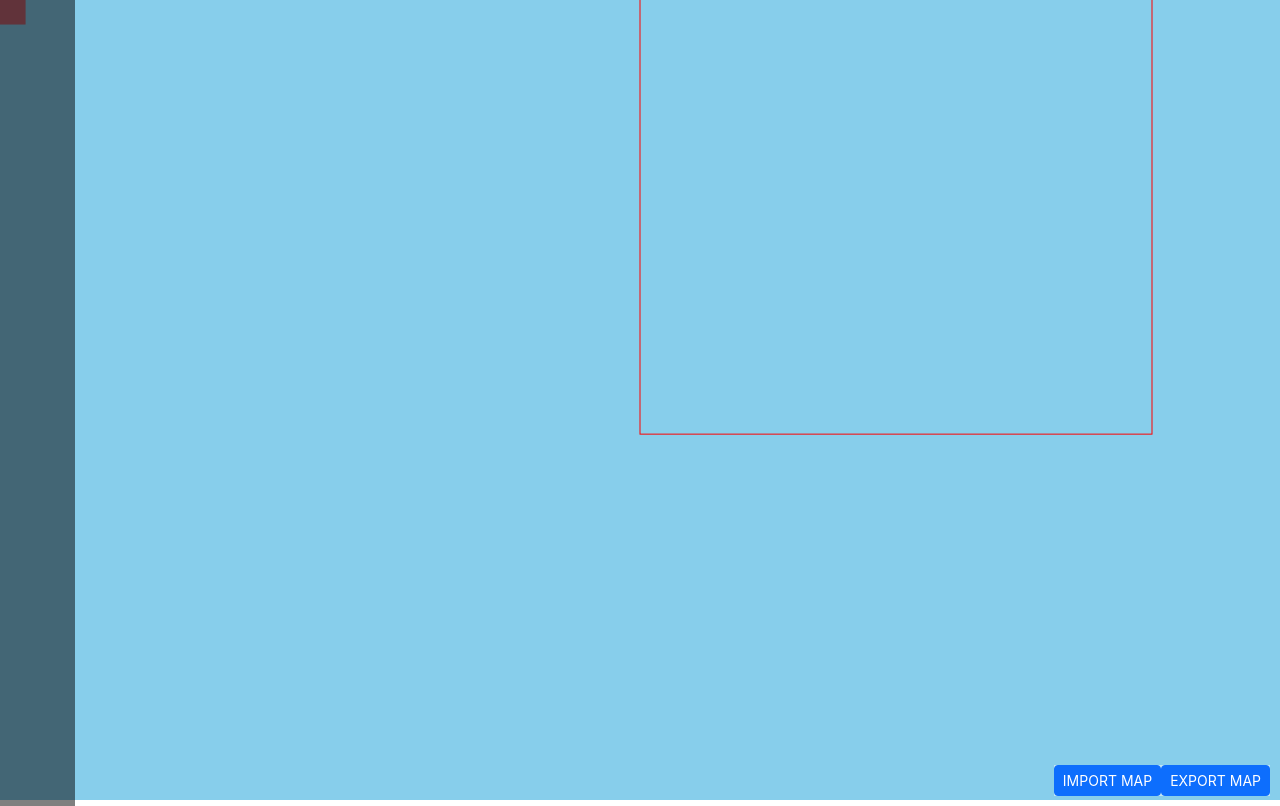
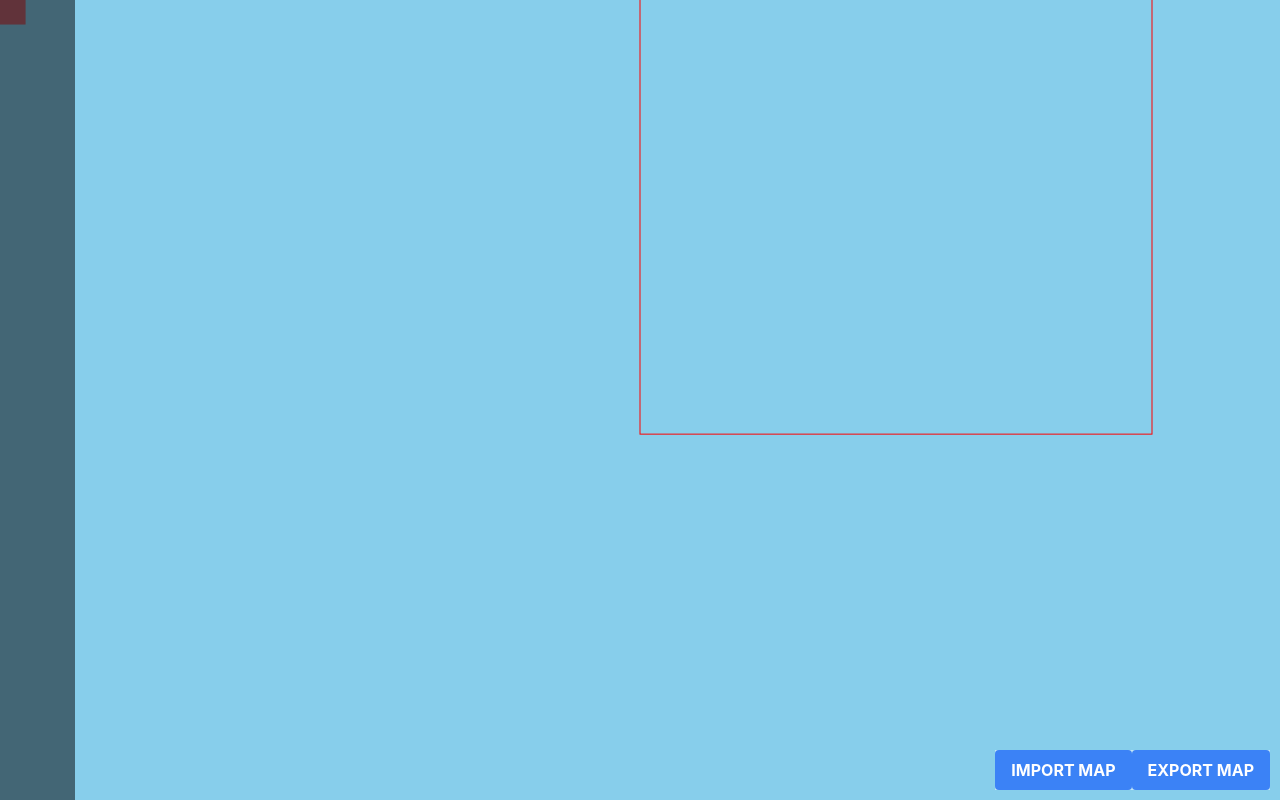
Before and after one commit to br-zhou/path-finder-react, a React (Create React App) app: page / in a window 1280 px wide. Built offline with nearby package versions, Linux system fonts and the light colour scheme.

Commit message:
replace bootstrap with tailwind

```diff
--- a/package.json
+++ b/package.json
@@ -34,5 +34,8 @@
       "last 1 firefox version",
       "last 1 safari version"
     ]
+  },
+  "devDependencies": {
+    "tailwindcss": "^3.4.0"
   }
 }
--- a/public/index.html
+++ b/public/index.html
@@ -3,13 +3,11 @@
   <head>
     <meta charset="utf-8" />
     <title>Dino Game</title>
-    <link href="https://cdn.jsdelivr.net/npm/bootstrap@5.3.0/dist/css/bootstrap.min.css" rel="stylesheet" integrity="sha384-9ndCyUaIbzAi2FUVXJi0CjmCapSmO7SnpJef0486qhLnuZ2cdeRhO02iuK6FUUVM" crossorigin="anonymous">
   </head>
   <body oncontextmenu="return false;">
     <noscript>You need to enable JavaScript to run this app.</noscript>
     <div id="root"></div>
 
     <canvas id="game-canvas"></canvas>
-    <script src="https://cdn.jsdelivr.net/npm/bootstrap@5.3.0/dist/js/bootstrap.bundle.min.js" integrity="sha384-geWF76RCwLtnZ8qwWowPQNguL3RmwHVBC9FhGdlKrxdiJJigb/j/68SIy3Te4Bkz" crossorigin="anonymous"></script>
   </body>
 </html>
--- a/src/App.js
+++ b/src/App.js
@@ -16,8 +16,8 @@ function App() {
 
       <div id="bot-right">
 
-        <button type="file" className="btn btn-sm btn-primary" id="import-map-btn">IMPORT MAP</button>
-        <button className="btn btn-sm btn-primary" id="export-map-btn">EXPORT MAP</button>
+        <button type="file" className="bg-blue-500 hover:bg-blue-700 text-white font-bold py-2 px-4 rounded" id="import-map-btn">IMPORT MAP</button>
+        <button className="bg-blue-500 hover:bg-blue-700 text-white font-bold py-2 px-4 rounded" id="export-map-btn">EXPORT MAP</button>
       </div>
     </>
   );
--- a/src/index.css
+++ b/src/index.css
@@ -1,3 +1,7 @@
+@tailwind base;
+@tailwind components;
+@tailwind utilities;
+
 body {
   margin: 0;
   font-family: -apple-system, BlinkMacSystemFont, 'Segoe UI', 'Roboto', 'Oxygen',
--- /dev/null
+++ b/tailwind.config.js
@@ -0,0 +1,10 @@
+/** @type {import('tailwindcss').Config} */
+module.exports = {
+  content: [
+    "./src/**/*.{js,jsx,ts,tsx}",
+  ],
+  theme: {
+    extend: {},
+  },
+  plugins: [],
+}
```
Also changed, not shown: 1 other file (tests, documents, lock files or other folders).
